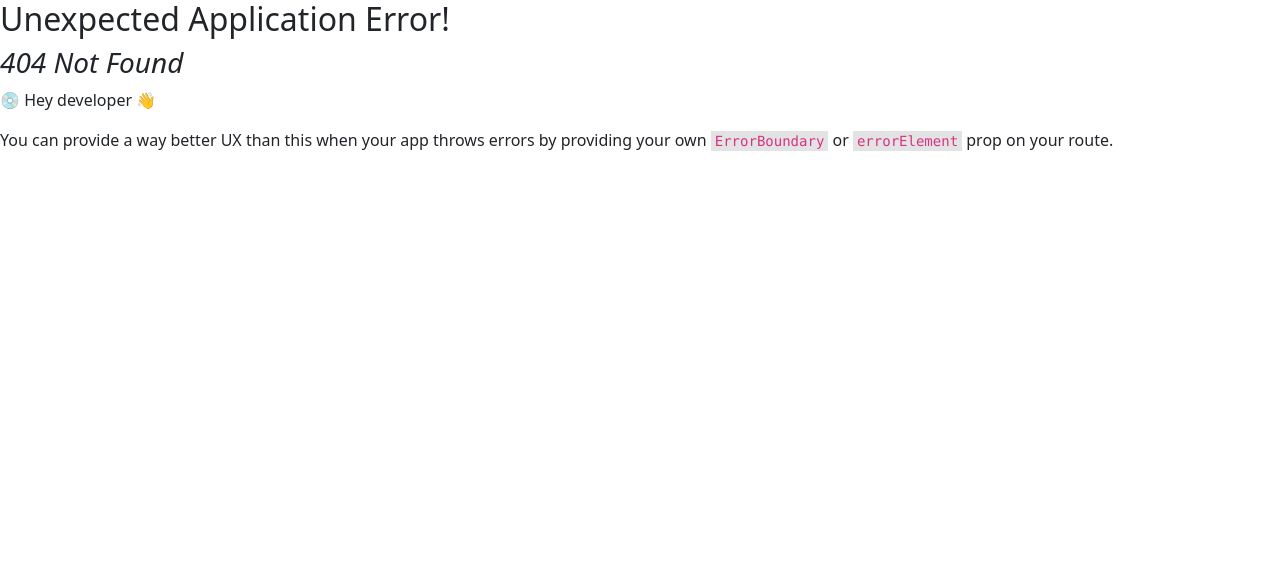
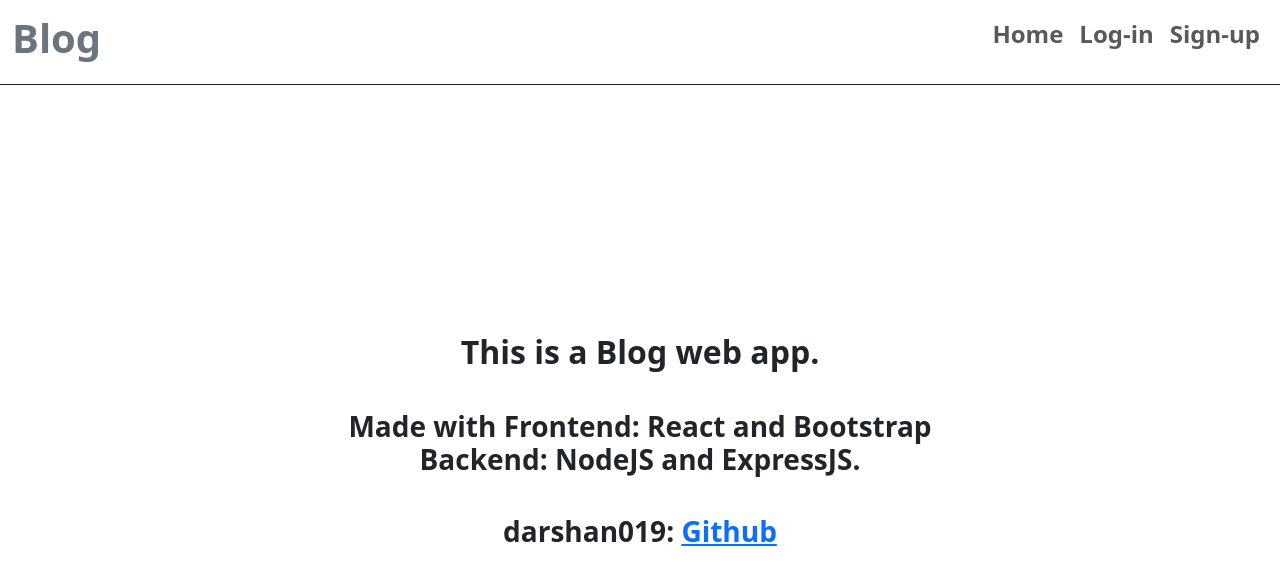
Before and after one commit to darshan019/blog, a React (Vite) app: page /about in a window 1280 px wide. Before the commit this address had no page. Shown: the top 584 px of the page. Built offline with nearby package versions, Linux system fonts and the light colour scheme.

Commit message:
Added about page and used navigate hook for redirection

```diff
--- a/src/App.css
+++ b/src/App.css
@@ -4,6 +4,18 @@
   grid-template-rows: 1fr 1fr 1fr;
   gap: 15px;
   place-items: center;
+}
+
+.about{
+  display: flex;
+  flex-direction: column;
+  gap: 30px;
+  width: 100%;
+  text-align: center;
+  justify-content: center;
+  align-items: center;
+  font-size: 25px;
+  height: 90vh;
 }
 
 .card {
--- /dev/null
+++ b/src/components/About.tsx
@@ -0,0 +1,19 @@
+const About = () => {
+  return (
+    <div className="about">
+      <h2 className="fw-bold">This is a Blog web app.</h2>
+      <h3 className="fw-semibold">
+        Made with Frontend: React and Bootstrap <br />
+        Backend: NodeJS and ExpressJS.
+      </h3>
+      <h3 className="fw-semibold">
+        darshan019:{" "}
+        <a target="_blank" href="https://github.com/darshan019">
+          Github
+        </a>
+      </h3>
+    </div>
+  );
+};
+
+export default About;
--- a/src/components/Login.tsx
+++ b/src/components/Login.tsx
@@ -1,7 +1,9 @@
 import { useState } from "react";
 import { useTokenUpdate } from "./Token";
+import { useNavigate } from "react-router-dom";
 
 const Login: React.FC = () => {
+  const navigate = useNavigate();
   interface Data {
     username: string;
     password: string;
@@ -42,6 +44,7 @@ const Login: React.FC = () => {
       .then((data) => {
         setToken(data.accessToken);
       });
+    navigate("/");
   }
 
   return (
--- a/src/components/Router.tsx
+++ b/src/components/Router.tsx
@@ -4,6 +4,7 @@ import Login from "./Login";
 import Signup from "./Signup";
 import Container from "./Container";
 import ViewPost from "./ViewPost";
+import About from "./About";
 
 const Router = () => {
   const router = createBrowserRouter([
@@ -15,6 +16,7 @@ const Router = () => {
         { path: "post/:id", element: <ViewPost /> },
         { path: "login", element: <Login /> },
         { path: "signup", element: <Signup /> },
+        { path: "about", element: <About /> },
       ],
     },
   ]);
--- a/src/components/Signup.tsx
+++ b/src/components/Signup.tsx
@@ -1,6 +1,50 @@
+import { useState } from "react";
+import { useNavigate } from "react-router-dom";
+
+interface SignupData {
+  username: string;
+  password: string;
+  confirm: string;
+}
+
 const Signup: React.FC = () => {
+  const navigate = useNavigate();
+  const [signupData, setSignupData] = useState<SignupData>({
+    username: "",
+    password: "",
+    confirm: "",
+  });
+
+  function handleChange(event: React.ChangeEvent<HTMLInputElement>) {
+    const { name, value } = event.target;
+    setSignupData({
+      ...signupData,
+      [name]: value,
+    });
+  }
+
+  function handleSubmit(event: React.FormEvent<HTMLFormElement>) {
+    event.preventDefault();
+    fetch("http://localhost:3000/sign-up", {
+      method: "POST",
+      headers: {
+        "Content-type": "Application/json",
+      },
+      body: JSON.stringify(signupData),
+    }).then((resp) => {
+      if (!resp.ok) {
+        throw new Error("A network error occured");
+      }
+    });
+    navigate("/login");
+  }
+
   return (
-    <form className="container-xxl my-5 justify-content-center align-items-center">
+    <form
+      action=""
+      onSubmit={handleSubmit}
+      className="container-xxl my-5 justify-content-center align-items-center"
+    >
       <div className="mb-3 row align-items-center">
         <label htmlFor="username" className="fw-semibold fw-2 form-label">
           User Name
@@ -9,6 +53,8 @@ const Signup: React.FC = () => {
           type="text"
           className="form-control"
           name="username"
+          onChange={handleChange}
+          value={signupData.username}
           id="username"
         />
       </div>
@@ -20,7 +66,9 @@ const Signup: React.FC = () => {
           className="form-control"
           type="password"
           name="password"
+          value={signupData.password}
           id="password"
+          onChange={handleChange}
         />
       </div>
       <div className="mb-3 row align-items-center">
@@ -32,7 +80,22 @@ const Signup: React.FC = () => {
           type="password"
           name="confirm"
           id="confirm"
+          onChange={handleChange}
+          value={signupData.confirm}
         />
+        {signupData.password != signupData.confirm ? (
+          <span className="text-bg-danger p-1 fs-6 fw-normal">
+            Passwords doesn't match
+          </span>
+        ) : signupData.password !== "" && signupData.confirm !== "" ? (
+          <span className="text-bg-success p-1 fs-6 fw-normal">
+            Passwords match
+          </span>
+        ) : (
+          <span className="text-bg-info p-1 fs-6 fw-normal">
+            This is to check if password matches
+          </span>
+        )}
       </div>
       <button
         type="submit"
```
